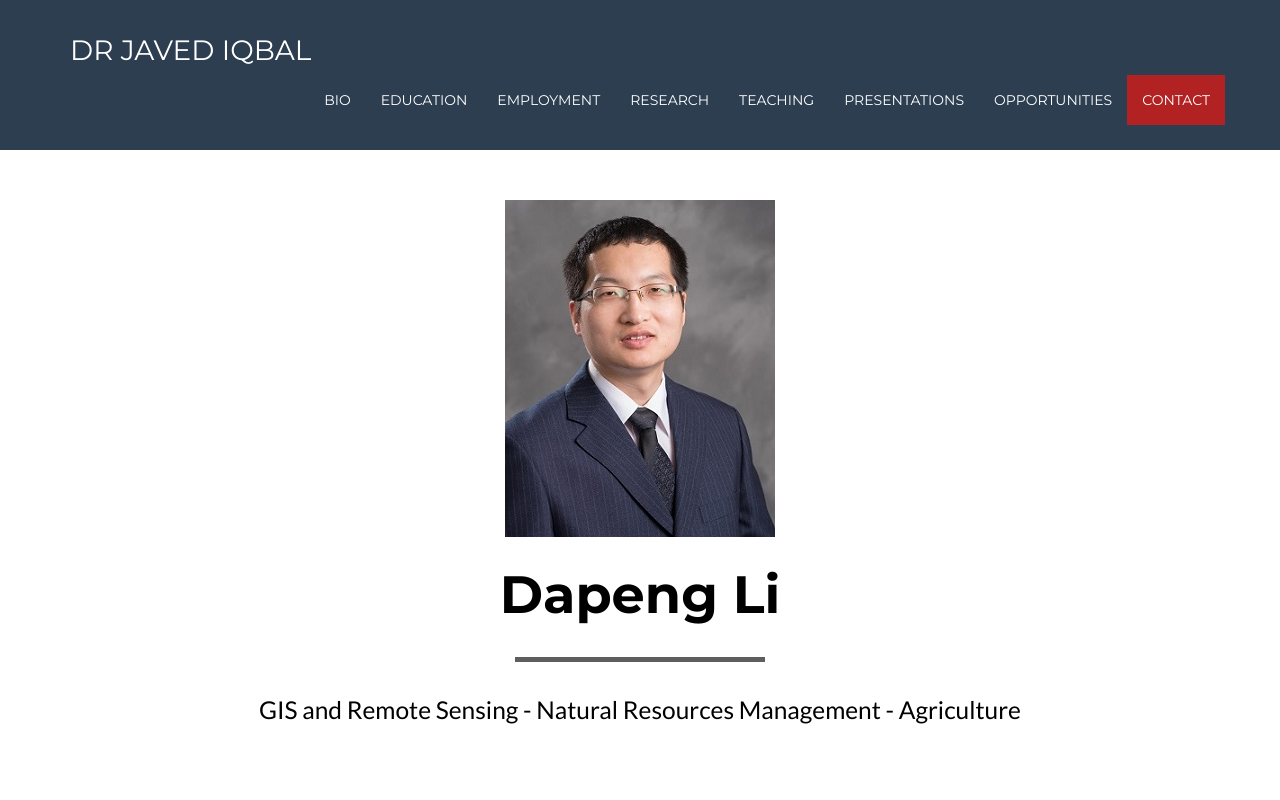
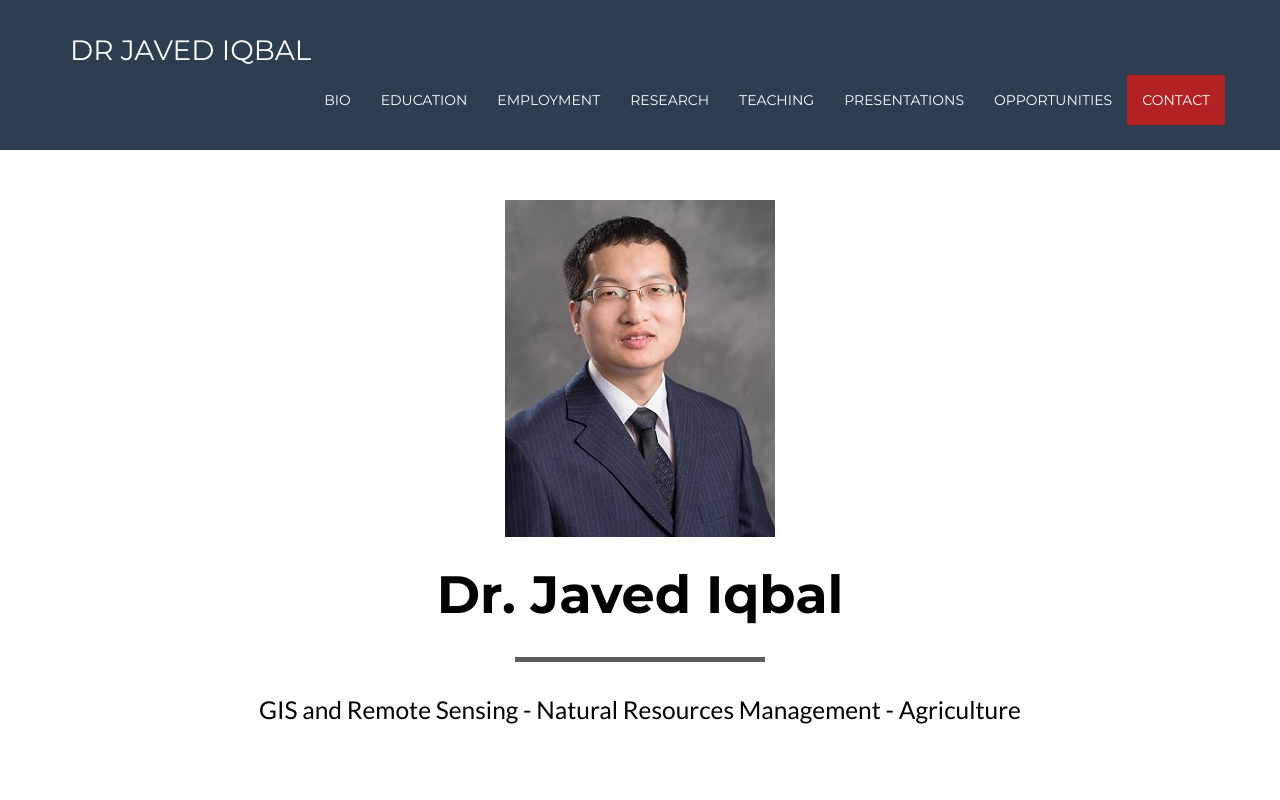
Before and after one commit to drjavediqbal/drjavediqbal.github.io, a website: page index.html in a window 1280 px wide. Shown: the top 800 px of the page. Drawn offline with nearby package versions, Linux system fonts and the light colour scheme.

Commit message:
Update index.html

```diff
--- a/index.html
+++ b/index.html
@@ -105,7 +105,7 @@
                 <div class="col-lg-12">
                     <img class="img-responsive" src="img/dapeng1.jpg" alt="">
                     <div class="intro-text">
-                        <span class="name">Dapeng Li</span>
+                        <span class="name">Dr. Javed Iqbal</span>
                         <hr class="star-light">
                         <span class="skills">GIS and Remote Sensing - Natural Resources Management - Agriculture</span>
                     </div>
@@ -1674,7 +1674,7 @@
                     <p>Name:</p>
                 </div>
                 <div class="col-lg-4">
-                    <p>Dapeng Li</p>
+                    <p>Dr. Javed Iqbal</p>
                 </div>
             </div>
             <div class="row">
@@ -1799,7 +1799,7 @@
             <div class="container">
                 <div class="row">
                     <div class="col-lg-12">
-                        Copyright &copy; Dapeng Li 2019
+                        Copyright &copy; Dr. Javed Iqbal 2019
                     </div>
                 </div>
             </div>
```
